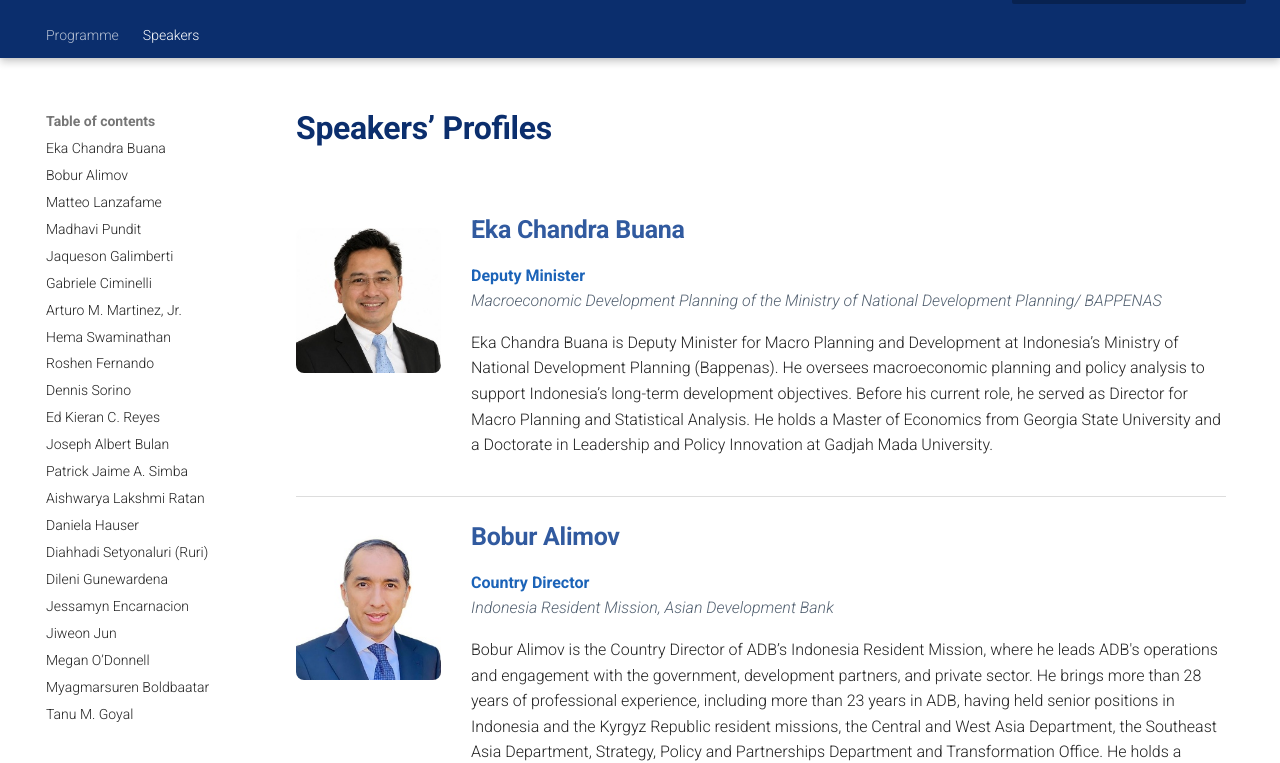
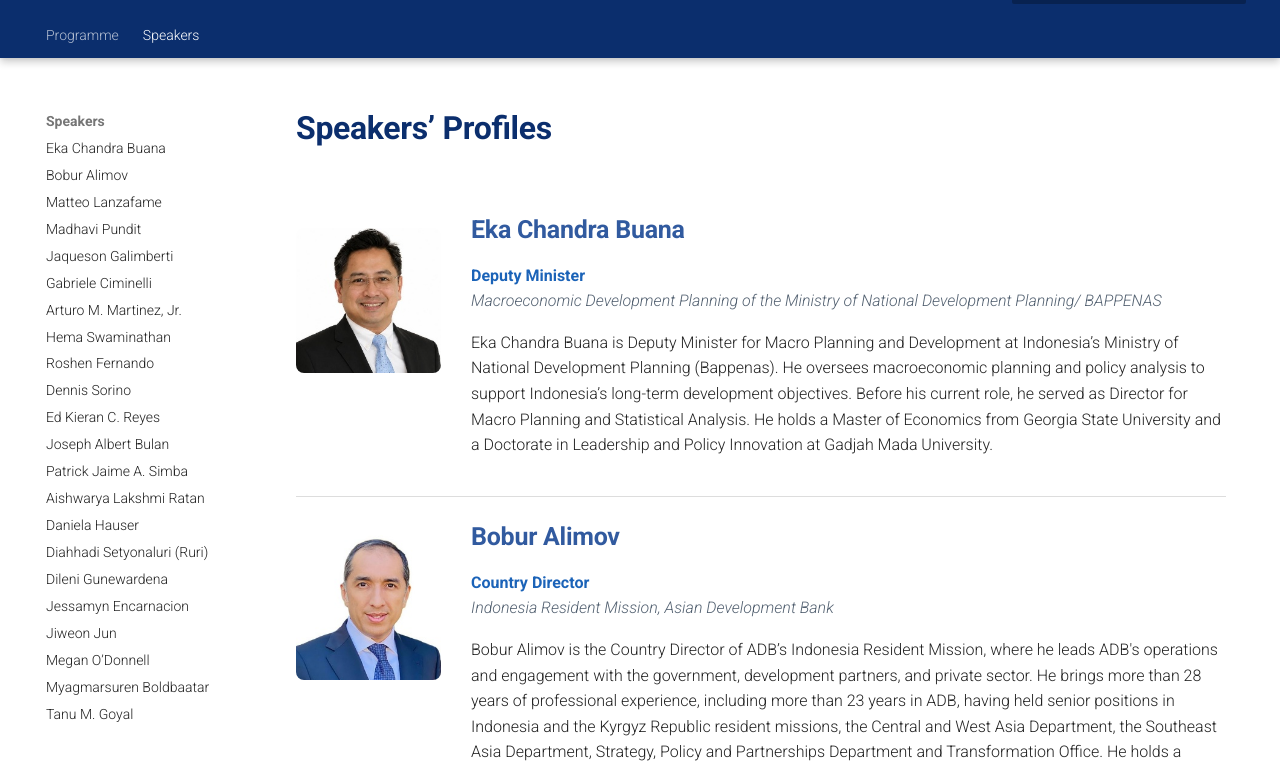
Before and after one commit to ermrmast/MAST2026, a plain HTML site: page speakers.html in a window 1280 px wide. Shown: the part 38-801 px from the top of the page. Drawn offline with Linux system fonts and the light colour scheme.

Commit message:
Update speakers.html

```diff
--- a/speakers.html
+++ b/speakers.html
@@ -356,7 +356,7 @@
 
 
 
-<nav class="md-nav md-nav--secondary" aria-label="Table of contents">
+<nav class="md-nav md-nav--secondary" aria-label="Speakers">
 
 
 
@@ -365,7 +365,7 @@
 
     <label class="md-nav__title" for="__toc">
       <span class="md-nav__icon md-icon"></span>
-      Table of contents
+      Speakers
     </label>
     <ul class="md-nav__list" data-md-component="toc" data-md-scrollfix>
 
@@ -632,7 +632,7 @@
                   <div class="md-sidebar__inner">
 
 
-<nav class="md-nav md-nav--secondary" aria-label="Table of contents">
+<nav class="md-nav md-nav--secondary" aria-label="Speakers">
 
 
 
@@ -641,7 +641,7 @@
 
     <label class="md-nav__title" for="__toc">
       <span class="md-nav__icon md-icon"></span>
-      Table of contents
+      Speakers
     </label>
     <ul class="md-nav__list" data-md-component="toc" data-md-scrollfix>
 
```
